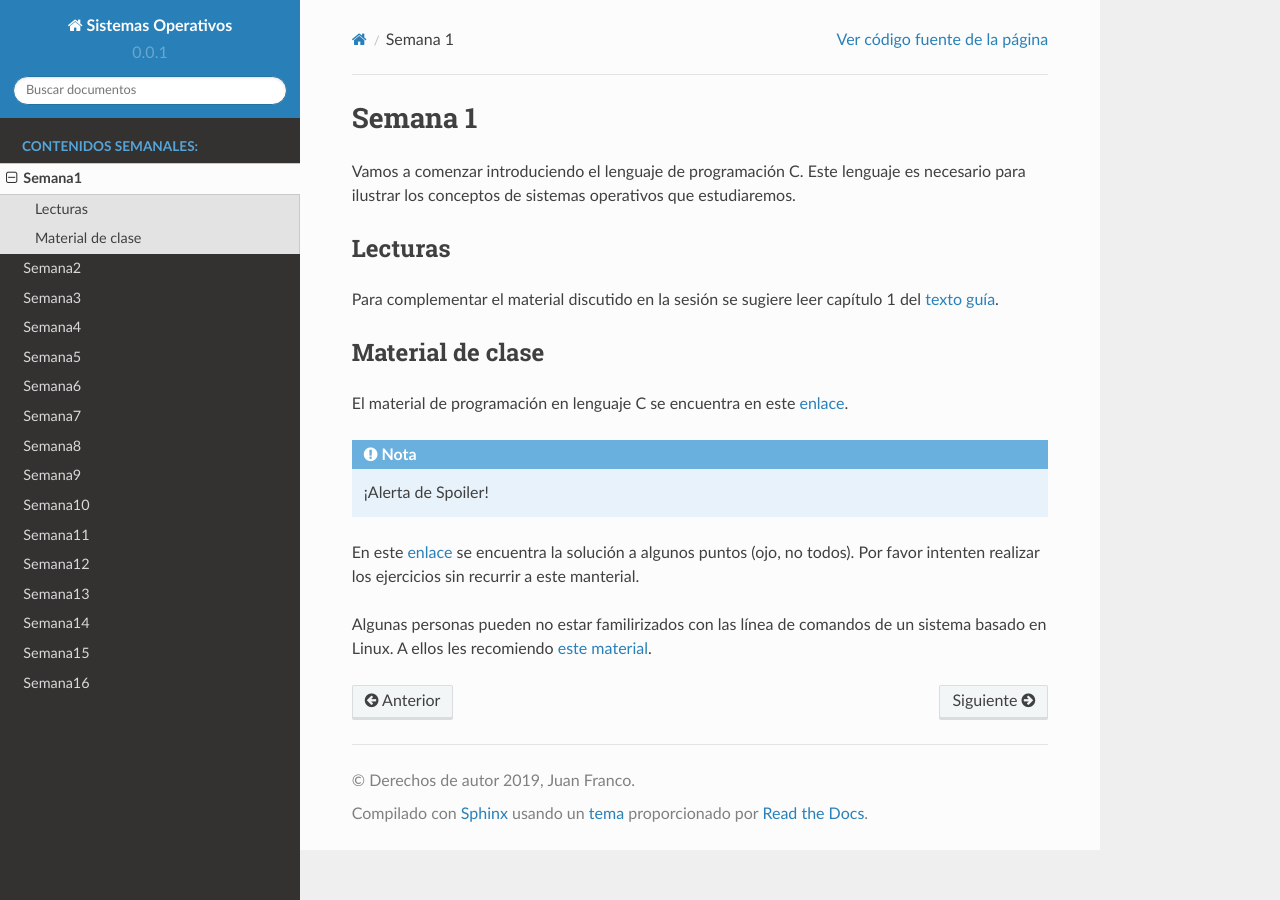
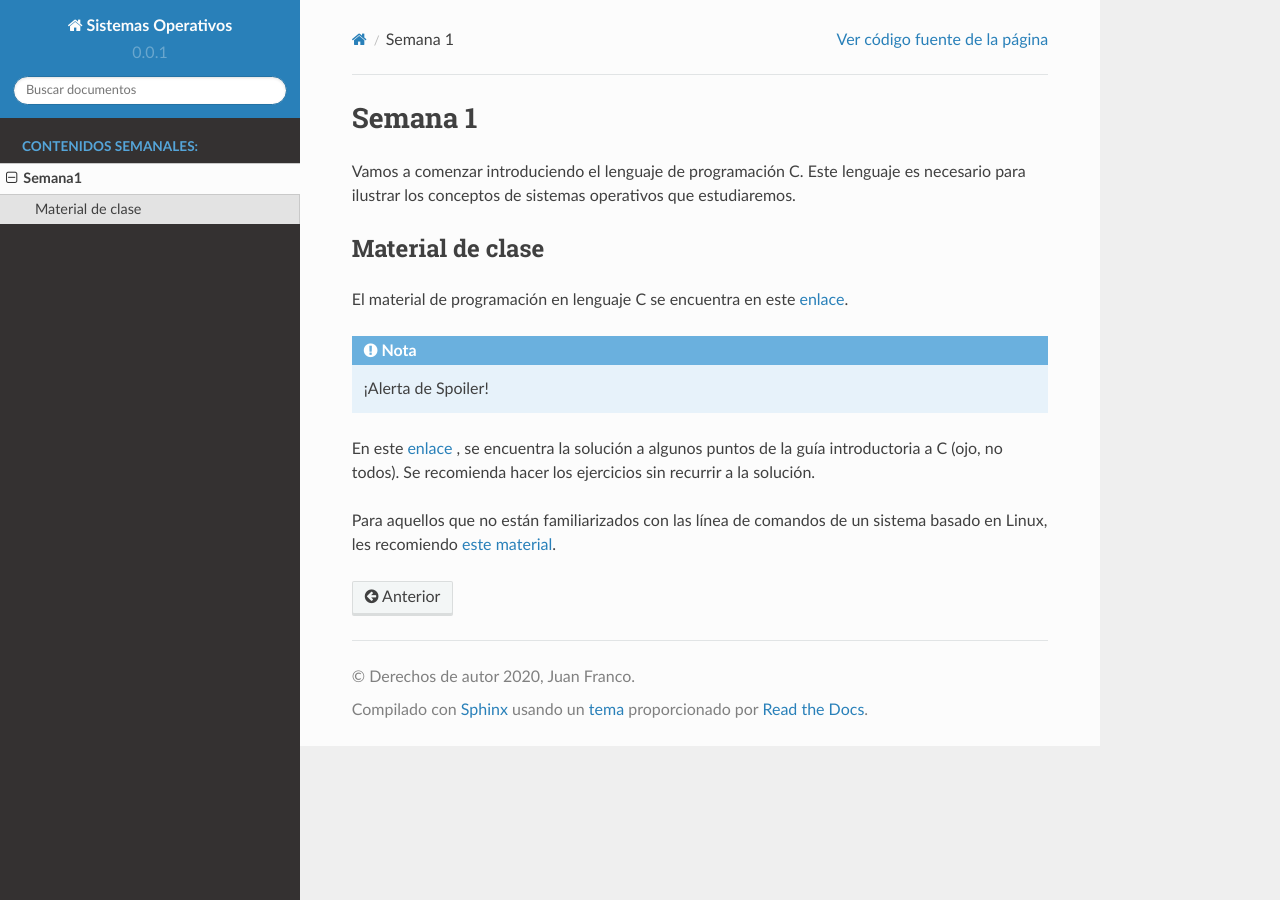
Before and after one commit to juanferfranco/sistemasoperativos, a Sphinx documentation site: the page built from docs/_semana1/semana1.rst, in a window 1280 px wide. Built offline with Sphinx 7.4.7 and the Read the Docs theme 2.0.0, drawn with Linux system fonts in a browser that asks for light colours.

Commit message:
add week 1 and remove some files

```diff
--- a/docs/_semana1/semana1.rst
+++ b/docs/_semana1/semana1.rst
@@ -1,12 +1,9 @@
 Semana 1
 ===========
-Vamos a comenzar introduciendo el lenguaje de programación C. Este lenguaje es necesario
-para ilustrar los conceptos de sistemas operativos que estudiaremos.
 
-Lecturas
----------
-Para complementar el material discutido en la sesión se sugiere leer capítulo 1 del `texto
-guía <http://os-book.com/>`__.
+Vamos a comenzar introduciendo el lenguaje de programación C.
+Este lenguaje es necesario para ilustrar los conceptos de
+sistemas operativos que estudiaremos.
 
 Material de clase
 ------------------
@@ -17,9 +14,9 @@
     ¡Alerta de Spoiler!
 
 En este `enlace <https://drive.google.com/file/d/174GYcz_in94R_z6NklA02yzmsj3OuD5f/view?usp=sharing>`__
-se encuentra la solución a algunos puntos (ojo, no todos). Por favor intenten realizar los
-ejercicios sin recurrir a este manterial.
+, se encuentra la solución a algunos puntos de la guía
+introductoria a C (ojo, no todos). Se recomienda hacer los
+ejercicios sin recurrir a la solución.
 
-Algunas personas pueden no estar familirizados con las línea de comandos de un sistema basado
-en Linux. A ellos les recomiendo
-`este material <https://drive.google.com/open?id=11tTtbCuVjYcBBYPrULbCeb0PABJLyhGEtzRGKMRG5u0>`__.
+Para aquellos que no están familiarizados con las línea
+de comandos de un sistema basado en Linux, les recomiendo `este material <https://drive.google.com/open?id=11tTtbCuVjYcBBYPrULbCeb0PABJLyhGEtzRGKMRG5u0>`__.
--- a/docs/conf.py
+++ b/docs/conf.py
@@ -20,7 +20,7 @@
 # -- Project information -----------------------------------------------------
 
 project = 'Sistemas Operativos'
-copyright = '2019, Juan Franco'
+copyright = '2020, Juan Franco'
 author = 'Juan Franco'
 
 # The short X.Y version
```
Also changed, not shown: docs/index.rst (+40 -40 lines).
